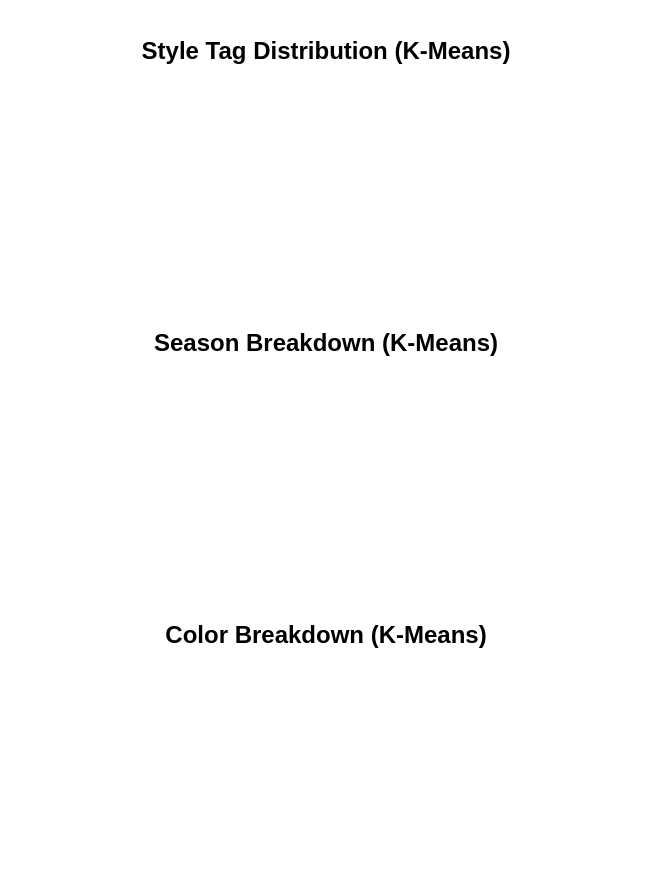
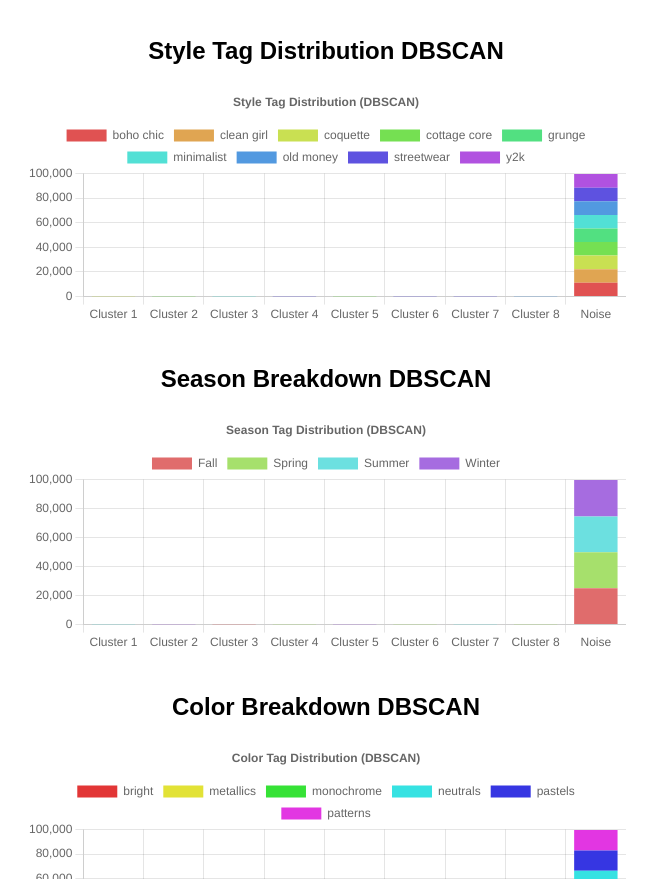
Before and after one commit to gaby8asilva/project3, a plain HTML site: page frontend/index.html in a window 1280 px wide. Shown: the part 1921-2800 px from the top of the page, without its empty margins (314-971 px from the left). Drawn offline with nearby package versions, Linux system fonts and the light colour scheme.

Commit message:
feature: added dbscan results for graphs

```diff
--- a/frontend/index.html
+++ b/frontend/index.html
@@ -42,24 +42,21 @@
   </div>
 
 
-
-   <!-- **NEED TO DO DBSCAN NEXT!!!! -->
-
   <!-- style breakdown dbscan -->
   <div class="chart-block">
-    <h2>Style Tag Distribution (K-Means)</h2>
+    <h2>Style Tag Distribution DBSCAN</h2>
     <canvas id="styleBreakdownChartDBSCAN" width="500" height="200"></canvas>
   </div>
 
   <!-- season breakdown dbscan-->
   <div class="chart-block">
-    <h2>Season Breakdown (K-Means)</h2>
+    <h2>Season Breakdown DBSCAN</h2>
     <canvas id="seasonBreakdownChartDBSCAN" width="500" height="200"></canvas>
   </div>
 
   <!-- color breakdown dbscan -->
   <div class="chart-block">
-    <h2>Color Breakdown (K-Means)</h2>
+    <h2>Color Breakdown DBSCAN</h2>
     <canvas id="colorBreakdownChartDBSCAN" width="500" height="200"></canvas>
   </div>
 
--- a/frontend/scripts.js
+++ b/frontend/scripts.js
@@ -39,13 +39,52 @@ const colorBreakdownByCluster = {
 };
 
 
-// temporary dbscan cluster data
+// dbscan cluster data using results from dbscan_results.json
 const dbscanResults = [
-  { label: "Cluster #1", value: 100 },
-  { label: "Cluster #2", value: 215 },
-  { label: "Cluster #3", value: 330 },
-  { label: "Cluster #4", value: 445 },
+  { label: "Cluster 1", value: 65 },
+  { label: "Cluster 2", value: 64 },
+  { label: "Cluster 3", value: 68 },
+  { label: "Cluster 4", value: 60 },
+  { label: "Cluster 5", value: 60 },
+  { label: "Cluster 6", value: 60 },
+  { label: "Cluster 7", value: 61 },
+  { label: "Cluster 8", value: 60 },
+  { label: "Noise",     value: 99502 }
 ];
+
+// dbscan breakdown data results from style_breakdown_dbscan.json
+const styleBreakdownByClusterDBSCAN = {
+  "boho chic":    [0, 0, 0, 0, 0, 0, 0, 0, 11188],
+  "clean girl":   [0, 0, 0, 0, 0, 0, 0, 0, 11037],
+  "coquette":     [65, 0, 0, 0, 0, 0, 0, 0, 11065],
+  "cottage core": [0, 64, 0, 0, 60, 0, 0, 0, 10976],
+  "grunge":       [0, 0, 0, 0, 0, 0, 0, 0, 11044],
+  "minimalist":   [0, 0, 68, 0, 0, 0, 0, 0, 10944],
+  "old money":    [0, 0, 0, 0, 0, 0, 0, 60, 11043],
+  "streetwear":   [0, 0, 0, 60, 0, 60, 61, 0, 11085],
+  "y2k":          [0, 0, 0, 0, 0, 0, 0, 0, 11120]
+};
+
+// dbscan breakdown data results from season_breakdown_dbscan.json
+const seasonBreakdownByClusterDBSCAN = {
+  "Fall":   [0, 0, 68, 0, 0, 0, 0, 0, 24962],
+  "Spring": [0, 0, 0, 60, 0, 60, 0, 60, 24877],
+  "Summer": [65, 0, 0, 0, 0, 0, 61, 0, 24648],
+  "Winter": [0, 64, 0, 0, 60, 0, 0, 0, 25015]
+};
+
+// dbscan breakdown data results from color_breakdown_dbscan.json
+const colorBreakdownByClusterDBSCAN = {
+  "bright":      [0, 0, 0, 0, 0, 60, 0, 0, 16701],
+  "metallics":   [65, 0, 0, 0, 0, 0, 0, 0, 16656],
+  "monochrome":  [0, 0, 0, 60, 0, 0, 0, 60, 16608],
+  "neutrals":    [0, 0, 0, 0, 60, 0, 61, 0, 16484],
+  "pastels":     [0, 64, 68, 0, 0, 0, 0, 0, 16426],
+  "patterns":    [0, 0, 0, 0, 0, 0, 0, 0, 16627]
+};
+
+
+
 
 // draws chart
 function drawChart(chartId, data, title) {
@@ -175,3 +214,41 @@ drawChart('kmeansChart', kmeansResults, 'Distribution');
 
 
 drawChart('dbscanChart', dbscanResults, 'Distribution');
+
+// draw dbscan brokendown
+const clusterLabelsDBSCAN = dbscanResults.map(c => c.label);
+const styleTagsDBSCAN = Object.keys(styleBreakdownByClusterDBSCAN);
+const styleDatasetsDBSCAN = styleTagsDBSCAN.map((style, index) => ({
+  label: style,
+  data: styleBreakdownByClusterDBSCAN[style],
+  backgroundColor: `hsl(${index * 35}, 70%, 60%)`
+}));
+new Chart(document.getElementById("styleBreakdownChartDBSCAN").getContext("2d"), {
+  type: "bar",
+  data: { labels: clusterLabelsDBSCAN, datasets: styleDatasetsDBSCAN },
+  options: { responsive: true, plugins: { title: { display: true, text: "Style Tag Distribution (DBSCAN)" } }, scales: { x: { stacked: true }, y: { stacked: true, beginAtZero: true } } }
+});
+
+const seasonTagsDBSCAN = Object.keys(seasonBreakdownByClusterDBSCAN);
+const seasonDatasetsDBSCAN = seasonTagsDBSCAN.map((season, index) => ({
+  label: season,
+  data: seasonBreakdownByClusterDBSCAN[season],
+  backgroundColor: `hsl(${index * 90}, 65%, 65%)`
+}));
+new Chart(document.getElementById("seasonBreakdownChartDBSCAN").getContext("2d"), {
+  type: "bar",
+  data: { labels: clusterLabelsDBSCAN, datasets: seasonDatasetsDBSCAN },
+  options: { responsive: true, plugins: { title: { display: true, text: "Season Tag Distribution (DBSCAN)" } }, scales: { x: { stacked: true }, y: { stacked: true, beginAtZero: true } } }
+});
+
+const colorTagsDBSCAN = Object.keys(colorBreakdownByClusterDBSCAN);
+const colorDatasetsDBSCAN = colorTagsDBSCAN.map((color, index) => ({
+  label: color,
+  data: colorBreakdownByClusterDBSCAN[color],
+  backgroundColor: `hsl(${index * 60}, 75%, 55%)`
+}));
+new Chart(document.getElementById("colorBreakdownChartDBSCAN").getContext("2d"), {
+  type: "bar",
+  data: { labels: clusterLabelsDBSCAN, datasets: colorDatasetsDBSCAN },
+  options: { responsive: true, plugins: { title: { display: true, text: "Color Tag Distribution (DBSCAN)" } }, scales: { x: { stacked: true }, y: { stacked: true, beginAtZero: true } } }
+});
```
Also changed, not shown: 1 other file.
